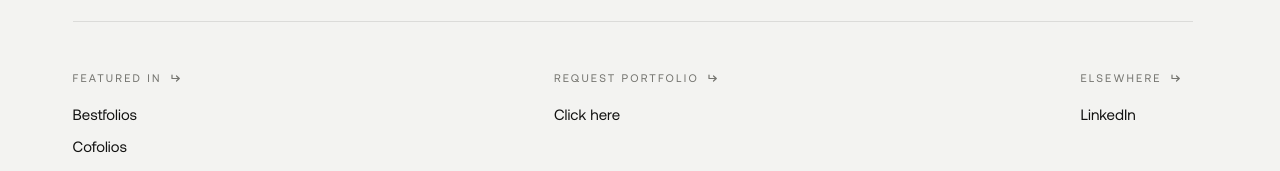
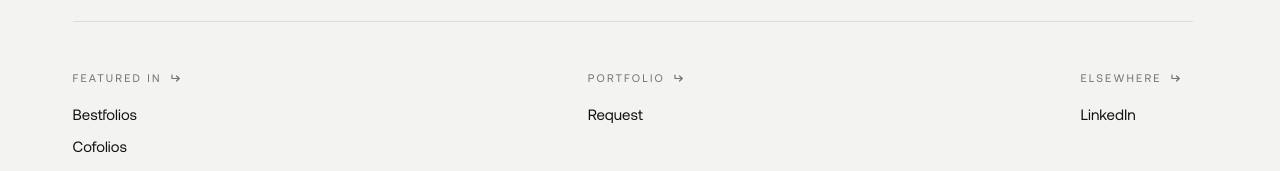
Before and after one commit to shawnjr222/design, a React (Vite) app: page / in a window 1280 px wide. Shown: the part 2871-3042 px from the top of the page. Built offline with nearby package versions, Linux system fonts and the light colour scheme; no server answers.

Commit message:
Footer: Portfolio column with a Request link; About modal X only changes the cursor on hover
Co-Authored-By: Claude Sonnet 5.5 <noreply@anthropic.com>

```diff
--- a/src/AboutModal.tsx
+++ b/src/AboutModal.tsx
@@ -81,7 +81,7 @@ export function AboutModal({ open, onClose, photo, alt, label, bio, photoClassNa
               type="button"
               onClick={onClose}
               aria-label="Close"
-              className="absolute right-4 top-4 inline-flex h-10 w-10 items-center justify-center rounded-full text-[var(--muted)] transition-opacity duration-300 hover:opacity-60"
+              className="absolute right-4 top-4 inline-flex h-10 w-10 items-center justify-center rounded-full text-[var(--muted)] cursor-pointer"
             >
               <svg width="14" height="14" viewBox="0 0 14 14" fill="none" aria-hidden>
                 <path d="M2 2l10 10M12 2L2 12" stroke="currentColor" strokeWidth="1.4" strokeLinecap="round" />
--- a/src/SiteFooter.tsx
+++ b/src/SiteFooter.tsx
@@ -15,8 +15,8 @@ function columns(mode: Mode): { title: string; links: FooterLink[] }[] {
         links: aboutReference.featured.slice(0, 4).map((f) => ({ label: f.label, href: f.href, external: true })),
       },
       {
-        title: 'Request portfolio',
-        links: [{ label: 'Click here', href: portfolioMailto }],
+        title: 'Portfolio',
+        links: [{ label: 'Request', href: portfolioMailto }],
       },
       {
         title: 'Elsewhere',
```
